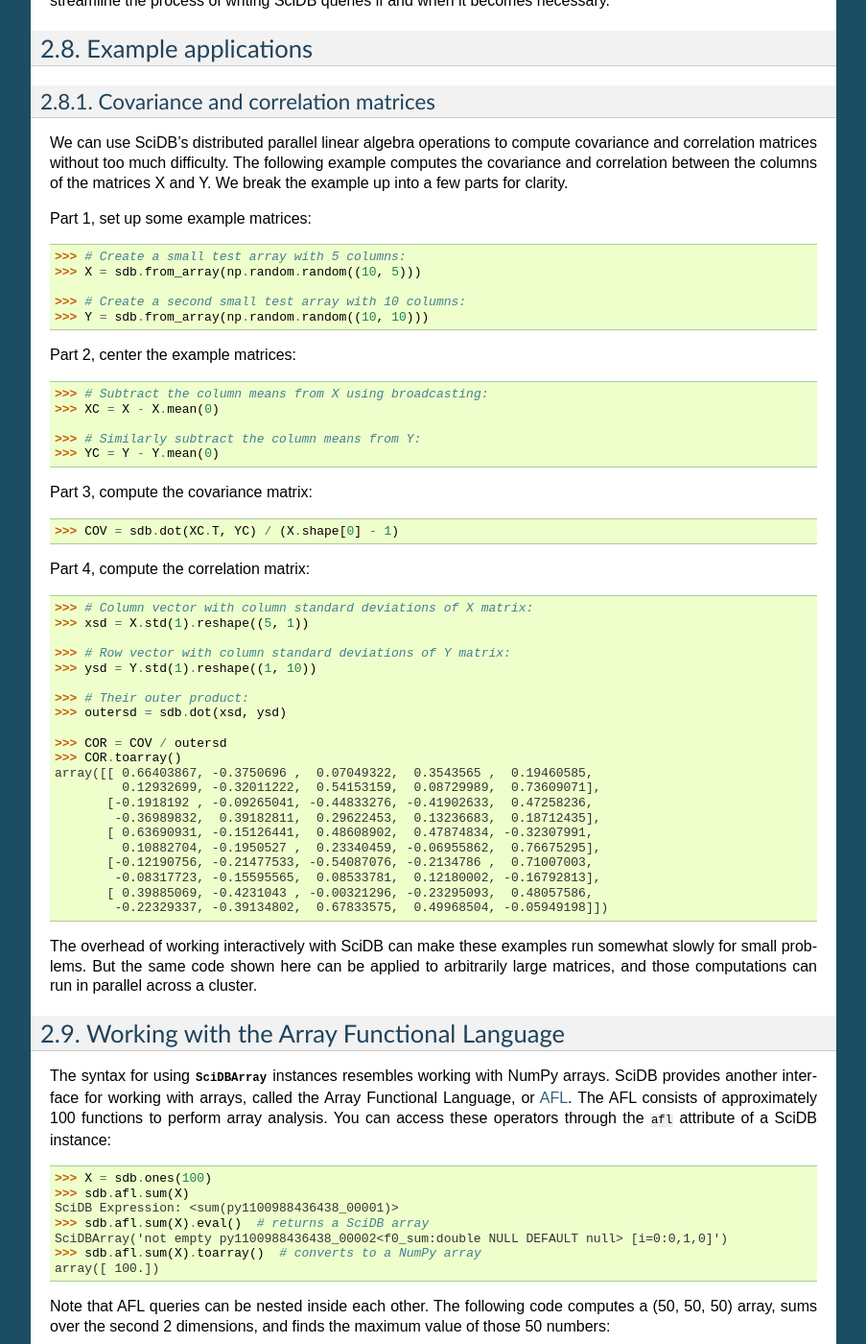
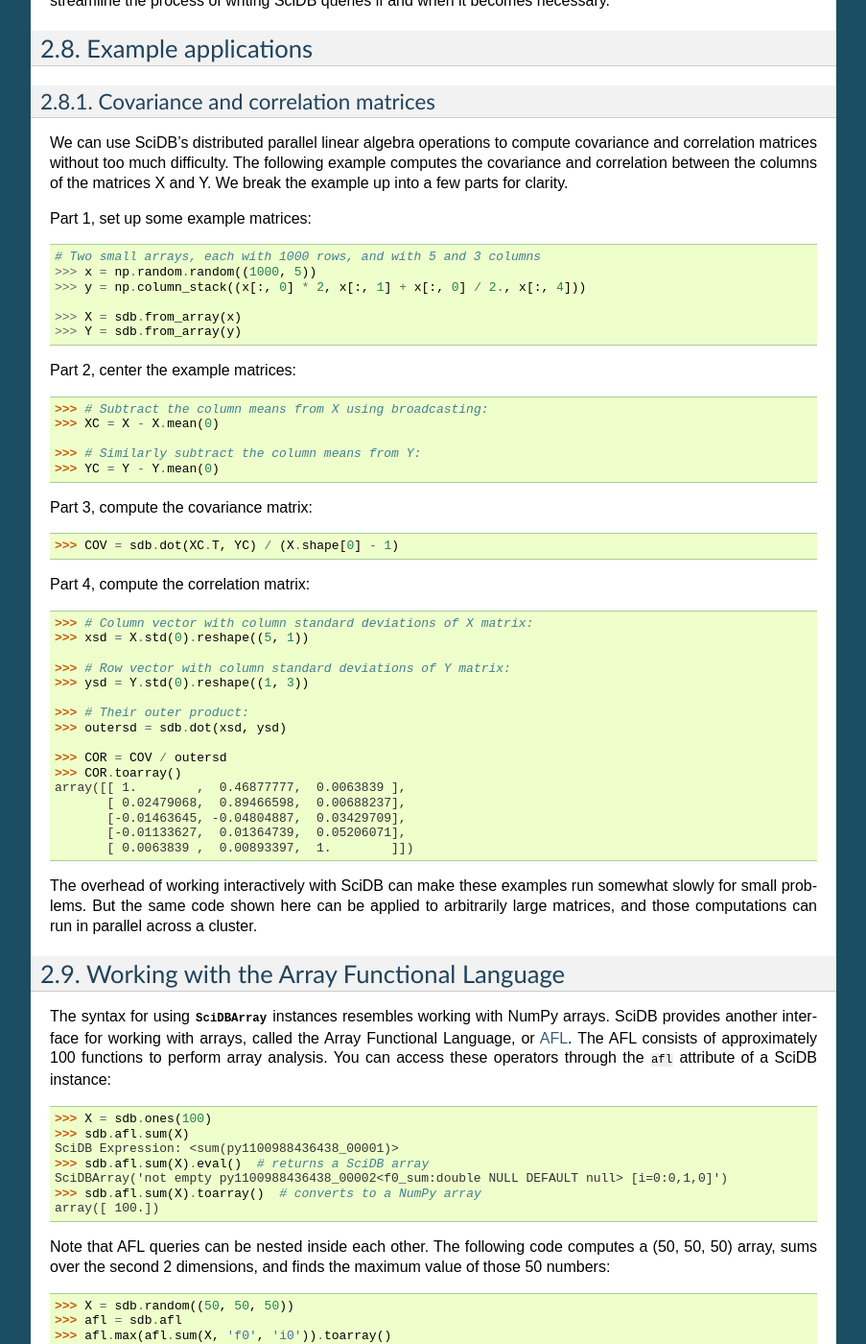
Before and after one commit to rvernica/SciDB-Py, a Sphinx documentation site: the page built from doc/tutorial.rst, in a window 1280 px wide and 1400 px high, scrolled down 11072 px. Shown: the whole window at 96% size, without its empty margins (198-1101 px from the left). Built offline with Sphinx 7.4.7, drawn with Linux system fonts in a browser that asks for light colours; formulas are drawn with MathJax 3.

Commit message:
Fix tutorial bugs
Closes #38

```diff
--- a/doc/tutorial.rst
+++ b/doc/tutorial.rst
@@ -694,11 +694,12 @@
 
 Part 1, set up some example matrices::
 
-    >>> # Create a small test array with 5 columns:
-    >>> X = sdb.from_array(np.random.random((10, 5)))
+    # Two small arrays, each with 1000 rows, and with 5 and 3 columns
+    >>> x = np.random.random((1000, 5))
+    >>> y = np.column_stack((x[:, 0] * 2, x[:, 1] + x[:, 0] / 2., x[:, 4]))
 
-    >>> # Create a second small test array with 10 columns:
-    >>> Y = sdb.from_array(np.random.random((10, 10)))
+    >>> X = sdb.from_array(x)
+    >>> Y = sdb.from_array(y)
 
 Part 2, center the example matrices::
 
@@ -715,27 +716,21 @@
 Part 4, compute the correlation matrix::
 
     >>> # Column vector with column standard deviations of X matrix:
-    >>> xsd = X.std(1).reshape((5, 1))
+    >>> xsd = X.std(0).reshape((5, 1))
 
     >>> # Row vector with column standard deviations of Y matrix:
-    >>> ysd = Y.std(1).reshape((1, 10))
+    >>> ysd = Y.std(0).reshape((1, 3))
 
     >>> # Their outer product:
     >>> outersd = sdb.dot(xsd, ysd)
 
     >>> COR = COV / outersd
     >>> COR.toarray()
-    array([[ 0.66403867, -0.3750696 ,  0.07049322,  0.3543565 ,  0.19460585,
-             0.12932699, -0.32011222,  0.54153159,  0.08729989,  0.73609071],
-           [-0.1918192 , -0.09265041, -0.44833276, -0.41902633,  0.47258236,
-            -0.36989832,  0.39182811,  0.29622453,  0.13236683,  0.18712435],
-           [ 0.63690931, -0.15126441,  0.48608902,  0.47874834, -0.32307991,
-             0.10882704, -0.1950527 ,  0.23340459, -0.06955862,  0.76675295],
-           [-0.12190756, -0.21477533, -0.54087076, -0.2134786 ,  0.71007003,
-            -0.08317723, -0.15595565,  0.08533781,  0.12180002, -0.16792813],
-           [ 0.39885069, -0.4231043 , -0.00321296, -0.23295093,  0.48057586,
-            -0.22329337, -0.39134802,  0.67833575,  0.49968504, -0.05949198]])
-
+    array([[ 1.        ,  0.46877777,  0.0063839 ],
+           [ 0.02479068,  0.89466598,  0.00688237],
+           [-0.01463645, -0.04804887,  0.03429709],
+           [-0.01133627,  0.01364739,  0.05206071],
+           [ 0.0063839 ,  0.00893397,  1.        ]])
 
 The overhead of working interactively with SciDB can make these examples run
 somewhat slowly for small problems. But the same code shown here can be
```
Also changed, not shown: other parts of doc/tutorial.rst (+1 -1 lines).
